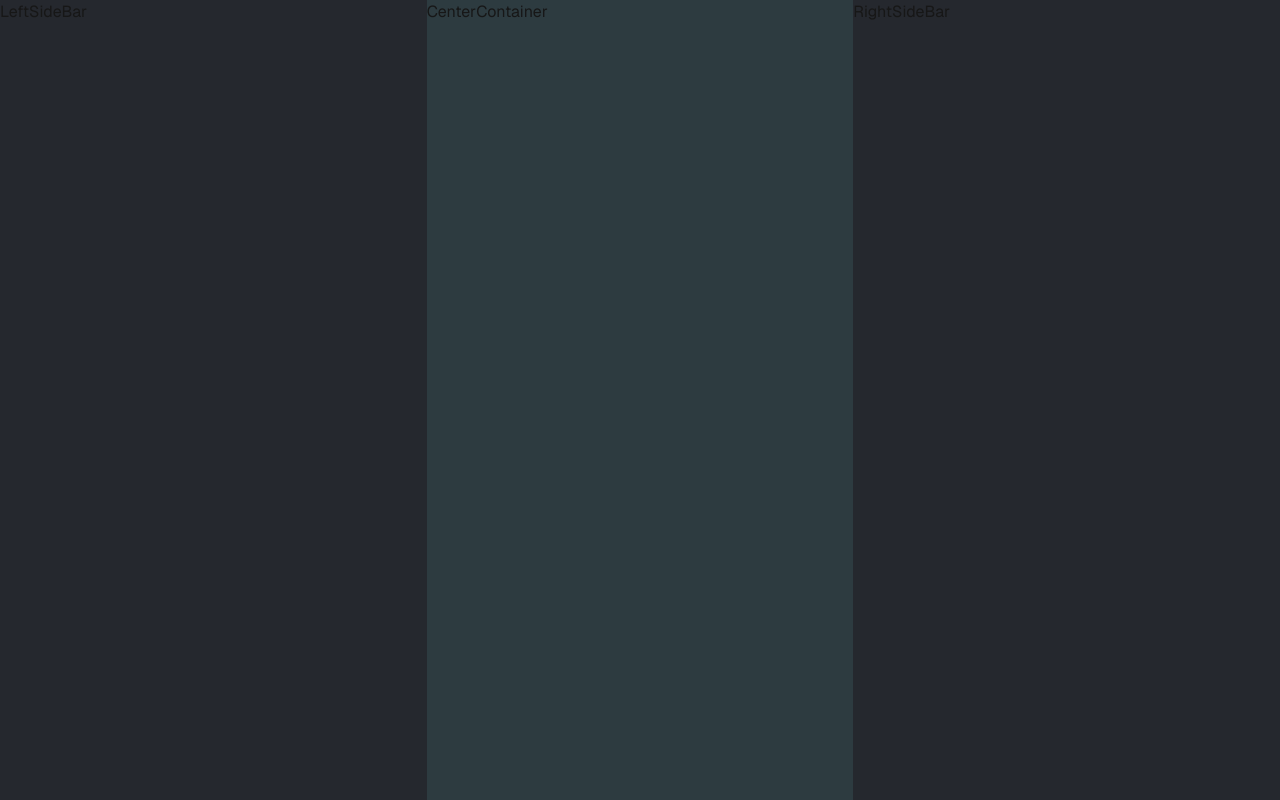
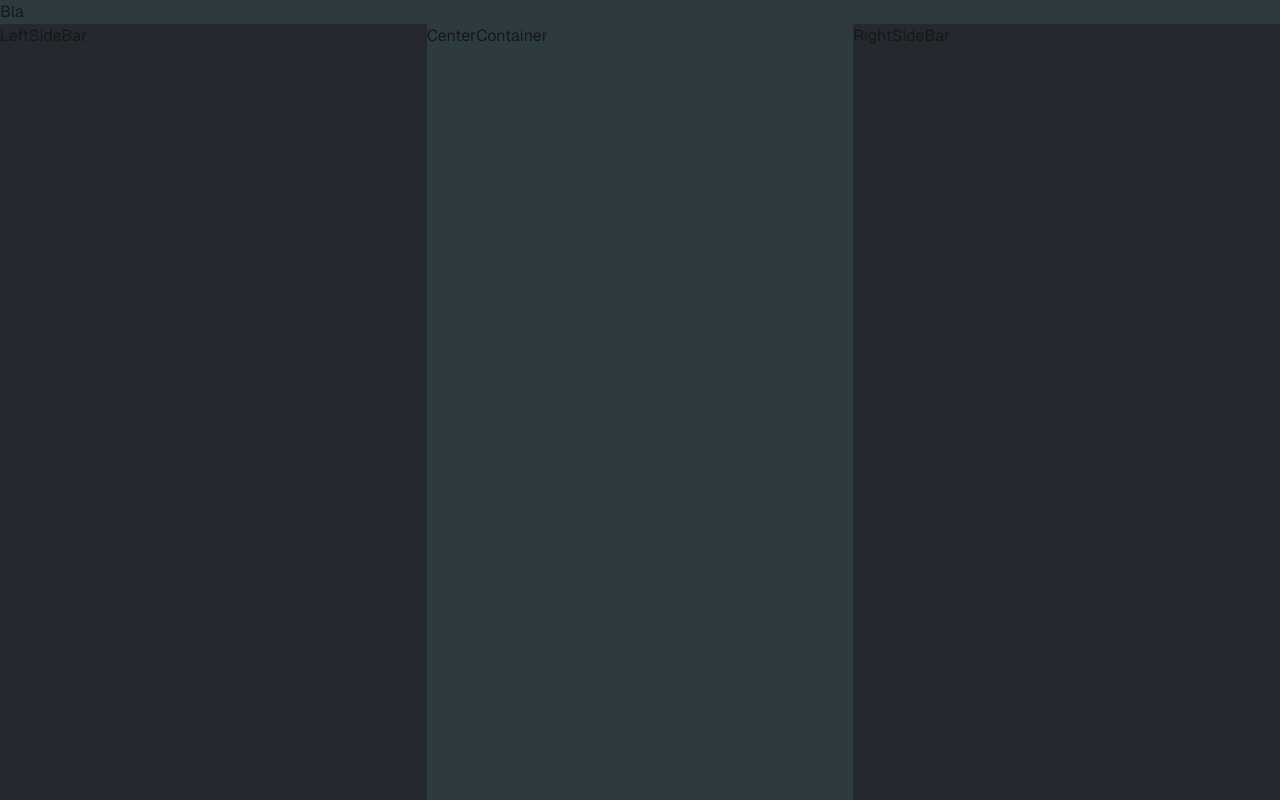
Before and after one commit to bperezgo/simulator-front, a Next.js app: page / in a window 1280 px wide. Built offline with nearby package versions, Linux system fonts and the light colour scheme.

Commit message:
feat: draft project tab

```diff
--- a/app/page.tsx
+++ b/app/page.tsx
@@ -1,11 +1,13 @@
 import { CenterContainer } from "@/components/CenterContainer";
 import { LeftSideBar } from "@/components/LeftSideBar";
+import { ProjectTab } from "@/components/ProjectTab";
 import { RightSideBar } from "@/components/RightSideBar";
 import { PanelScreen } from "@/containers/PanelScreen";
 
 export default function Home() {
   return (
-    <div className="flex w-screen h-screen font-[family-name:var(--font-geist-sans)]">
+    <div className="flex flex-col w-screen h-screen font-[family-name:var(--font-geist-sans)]">
+      <ProjectTab />
       <PanelScreen
         GraphComponent={RightSideBar}
         MainComponent={CenterContainer}
--- /dev/null
+++ b/components/ProjectTab.tsx
@@ -0,0 +1,3 @@
+export function ProjectTab() {
+    return <div>Bla</div>
+}
```
